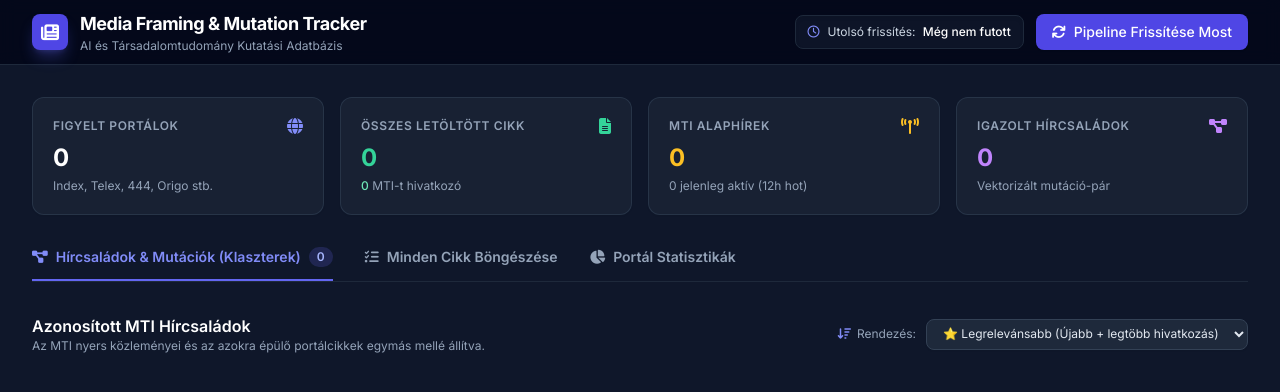
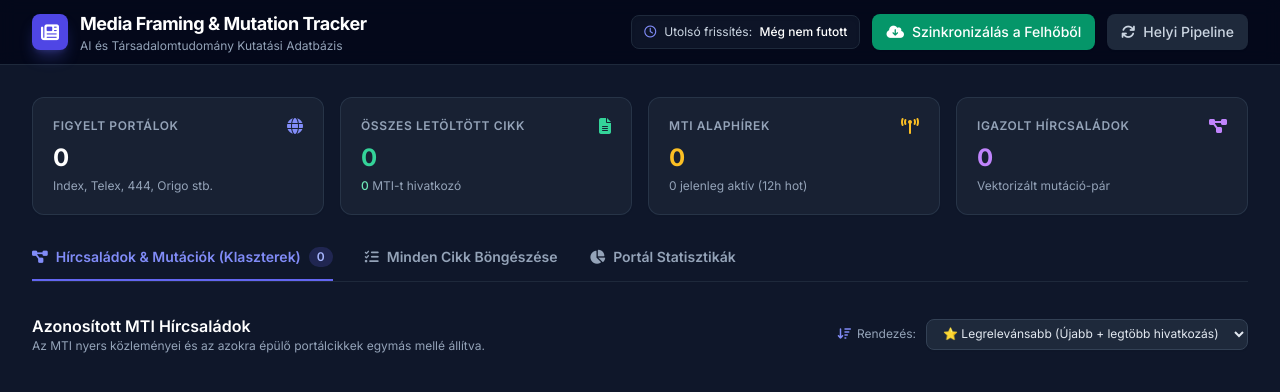
Before and after one commit to bekodonat/mti-figyelo, a Flask app: page / in a window 1280 px wide. Shown: the top 392 px of the page. Run offline with Flask 3, Linux system fonts and the light colour scheme; data that the repository does not hold is empty; some libraries are stand-ins or nearby versions.

Commit message:
Add auto-sync from cloud and cloud sync button to web app

```diff
--- a/hirfigyelo/src/web/app.py
+++ b/hirfigyelo/src/web/app.py
@@ -1,5 +1,7 @@
 import os
 import sqlite3
+import subprocess
+import time
 from datetime import datetime
 from pathlib import Path
 from flask import Flask, render_template, request, jsonify
@@ -10,6 +12,29 @@ from config.settings import DB_PATH
 from run_pipeline import main as run_pipeline_cycle, get_pipeline_summary
 
 app = Flask(__name__, template_folder="templates", static_folder="static")
+
+_LAST_PULL_TS = 0
+
+
+def sync_from_git(force=False):
+    """Automatically fetch the latest database from GitHub Actions."""
+    global _LAST_PULL_TS
+    now = time.time()
+    if force or (now - _LAST_PULL_TS > 30):
+        try:
+            repo_root = Path(__file__).resolve().parent.parent.parent
+            res = subprocess.run(
+                ["git", "pull", "origin", "main", "--rebase"],
+                cwd=repo_root,
+                capture_output=True,
+                text=True,
+                timeout=10,
+            )
+            _LAST_PULL_TS = now
+            return True, res.stdout.strip()
+        except Exception as e:
+            return False, str(e)
+    return False, "Nemrég volt szinkronizálva."
 
 
 @app.template_filter("format_latency")
@@ -40,6 +65,7 @@ def get_db_connection():
 
 @app.route("/")
 def index():
+    sync_from_git(force=False)
     stats = get_pipeline_summary()
     conn = get_db_connection()
 
@@ -224,5 +250,16 @@ def api_run_pipeline():
         return jsonify({"status": "error", "message": str(e)}), 500
 
 
+@app.route("/api/sync-cloud", methods=["POST", "GET"])
+def api_sync_cloud():
+    success, msg = sync_from_git(force=True)
+    stats = get_pipeline_summary()
+    return jsonify({
+        "status": "success" if success else "info",
+        "message": msg,
+        "stats": stats
+    })
+
+
 if __name__ == "__main__":
     app.run(host="127.0.0.1", port=8080, debug=False)
--- a/hirfigyelo/src/web/templates/index.html
+++ b/hirfigyelo/src/web/templates/index.html
@@ -31,9 +31,13 @@
                     <i class="fa-regular fa-clock text-indigo-400"></i>
                     <span>Utolsó frissítés: <strong class="text-white font-medium ml-1" id="lastUpdatedBadge">{{ stats.last_updated }}</strong></span>
                 </div>
-                <button id="runPipelineBtn" onclick="triggerPipeline()" class="inline-flex items-center px-4 py-2 text-sm font-medium rounded-lg text-white bg-indigo-600 hover:bg-indigo-500 transition shadow-sm hover:shadow-indigo-500/20 active:scale-95">
+                <button id="syncCloudBtn" onclick="syncCloudDb()" class="inline-flex items-center px-3.5 py-2 text-sm font-medium rounded-lg text-white bg-emerald-600 hover:bg-emerald-500 transition shadow-sm hover:shadow-emerald-500/20 active:scale-95">
+                    <i id="syncCloudIcon" class="fa-solid fa-cloud-arrow-down mr-2"></i>
+                    <span id="syncCloudText">Szinkronizálás a Felhőből</span>
+                </button>
+                <button id="runPipelineBtn" onclick="triggerPipeline()" class="inline-flex items-center px-3.5 py-2 text-sm font-medium rounded-lg text-slate-300 bg-slate-800 hover:bg-slate-700 hover:text-white transition shadow-sm active:scale-95">
                     <i id="pipelineIcon" class="fa-solid fa-arrows-rotate mr-2"></i>
-                    <span>Pipeline Frissítése Most</span>
+                    <span>Helyi Pipeline</span>
                 </button>
             </div>
         </div>
@@ -479,6 +483,31 @@
             cards.forEach(card => container.appendChild(card));
         }
 
+        async function syncCloudDb() {
+            const btn = document.getElementById('syncCloudBtn');
+            const icon = document.getElementById('syncCloudIcon');
+            const text = document.getElementById('syncCloudText');
+            btn.disabled = true;
+            btn.classList.add('opacity-75');
+            icon.classList.remove('fa-cloud-arrow-down');
+            icon.classList.add('fa-arrows-rotate', 'fa-spin');
+            text.innerText = "Szinkronizálás...";
+
+            try {
+                const res = await fetch('/api/sync-cloud', { method: 'POST' });
+                const data = await res.json();
+                location.reload();
+            } catch (e) {
+                alert("Hálózati hiba a felhő szinkronizálásakor.");
+            } finally {
+                btn.disabled = false;
+                btn.classList.remove('opacity-75');
+                icon.classList.add('fa-cloud-arrow-down');
+                icon.classList.remove('fa-arrows-rotate', 'fa-spin');
+                text.innerText = "Szinkronizálás a Felhőből";
+            }
+        }
+
         async function triggerPipeline() {
             const btn = document.getElementById('runPipelineBtn');
             const icon = document.getElementById('pipelineIcon');
```
